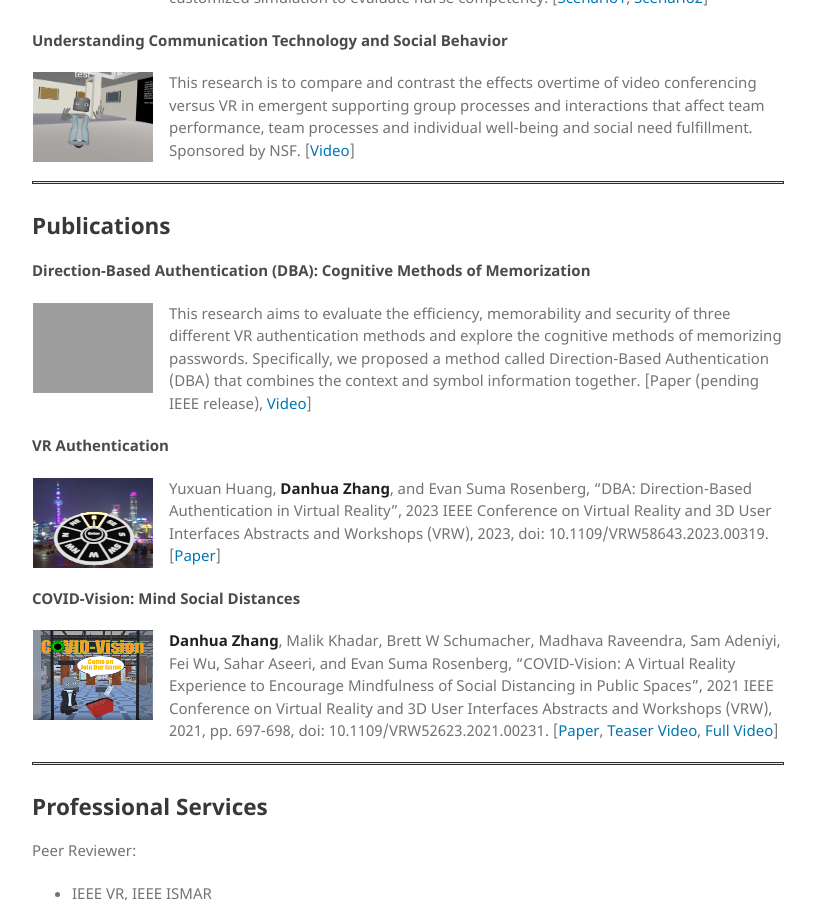
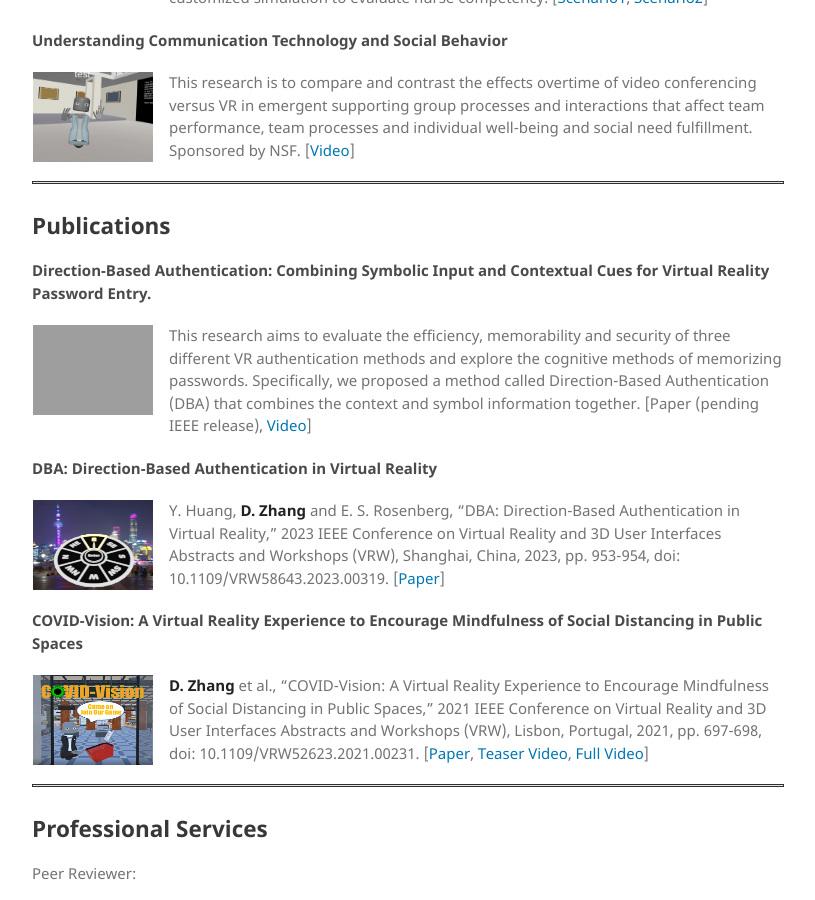
Before and after one commit to DanhuaZhang/DanhuaZhang.github.io, a Jekyll site: the page built from index.md, in a window 1280 px wide and 900 px high, scrolled down 677 px, cut to the strip 0-900 px from the top of the window. Shown: the whole strip, without its empty margins (358-1173 px from the left). Built offline with Jekyll 4.4.1, drawn with Linux system fonts in a browser that asks for light colours; the repository's description, which GitHub fills in, is left out; grey boxes are pictures that could not be loaded.

Commit message:
updated citation format

```diff
--- a/index.md
+++ b/index.md
@@ -41,21 +41,21 @@ This research is to compare and contrast the effects overtime of video conferenc
 <hr style="border:0.3px solid #303030; width:100%">
 
 ## Publications
-#### Direction-Based Authentication (DBA): Cognitive Methods of Memorization
+#### Direction-Based Authentication: Combining Symbolic Input and Contextual Cues for Virtual Reality Password Entry.
 <img style="width: 120px; height: 90px; float: left; margin-right: 15px; padding: 1px" src="/assets/img/dba-ismar.png">
 
 This research aims to evaluate the efficiency, memorability and security of three different VR authentication methods and explore the cognitive methods of memorizing passwords. Specifically, we proposed a method called Direction-Based Authentication (DBA) that combines the context and symbol information together.
 [Paper (pending IEEE release), [Video](https://drive.google.com/file/d/1Z4bCsyj6WE0vFN9kVdd5FA40dCifYgKd/view?usp=sharing){:target="_blank" rel="noopener"}]
 
-#### VR Authentication
+#### DBA: Direction-Based Authentication in Virtual Reality
 <img style="width: 120px; height: 90px; float: left; margin-right: 15px; padding: 1px" src="/assets/img/dba-teaser.png">
-Yuxuan Huang, **Danhua Zhang**, and Evan Suma Rosenberg, “DBA: Direction-Based Authentication in Virtual Reality”, 2023 IEEE Conference on Virtual Reality and 3D User Interfaces Abstracts and Workshops (VRW), 2023, doi: 10.1109/VRW58643.2023.00319.
+Y. Huang, **D. Zhang** and E. S. Rosenberg, "DBA: Direction-Based Authentication in Virtual Reality," 2023 IEEE Conference on Virtual Reality and 3D User Interfaces Abstracts and Workshops (VRW), Shanghai, China, 2023, pp. 953-954, doi: 10.1109/VRW58643.2023.00319.
 <!--  -->
 [[Paper](https://doi.org/10.1109/VRW58643.2023.00319){:target="_blank" rel="noopener"}<!-- , [Teaser Video](https://youtu.be/4kmHfNXeJHM){:target="_blank" rel="noopener"}, [Full Video](https://mediaspace.umn.edu/media/t/1_tza87ueo){:target="_blank" rel="noopener"}-->]
 
-#### COVID-Vision: Mind Social Distances
+#### COVID-Vision: A Virtual Reality Experience to Encourage Mindfulness of Social Distancing in Public Spaces
 <img style="width: 120px; height: 90px; float: left; margin-right: 15px; padding: 1px" src="/assets/img/covid-vision-teaser.png">
-**Danhua Zhang**, Malik Khadar, Brett W Schumacher, Madhava Raveendra, Sam Adeniyi, Fei Wu, Sahar Aseeri, and Evan Suma Rosenberg, “COVID-Vision: A Virtual Reality Experience to Encourage Mindfulness of Social Distancing in Public Spaces”, 2021 IEEE Conference on Virtual Reality and 3D User Interfaces Abstracts and Workshops (VRW), 2021, pp. 697-698, doi: 10.1109/VRW52623.2021.00231.
+**D. Zhang** et al., "COVID-Vision: A Virtual Reality Experience to Encourage Mindfulness of Social Distancing in Public Spaces," 2021 IEEE Conference on Virtual Reality and 3D User Interfaces Abstracts and Workshops (VRW), Lisbon, Portugal, 2021, pp. 697-698, doi: 10.1109/VRW52623.2021.00231.
 [[Paper](https://doi.org/10.1109/VRW52623.2021.00231){:target="_blank" rel="noopener"}, [Teaser Video](https://youtu.be/5BB05YIG7uY?t=530), [Full Video](https://youtu.be/_TpdhANjkBo){:target="_blank" rel="noopener"}]
 
 <hr style="border:0.3px solid #303030; width:100%">
```
